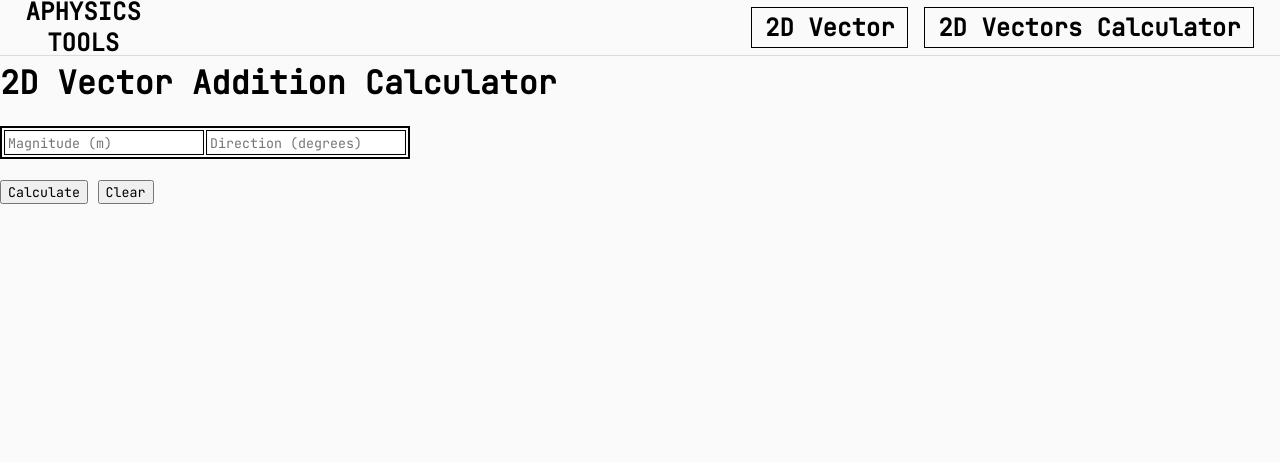
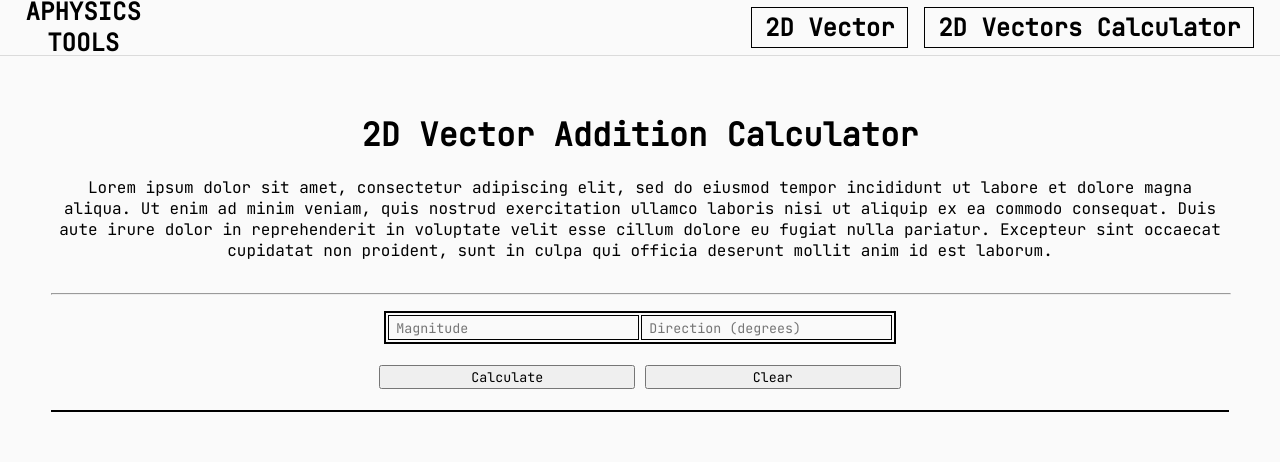
Before and after one commit to quintindunn/APhysicsWeb, a Flask app: page /2dvectors/2dcalculator in a window 1280 px wide. Shown: the top 462 px of the page. Run offline with Flask 3, Linux system fonts and the light colour scheme.

Commit message:
Added basic css to 2dvector addition calc

```diff
--- a/static/vector2d/css/vector_addition_calculator/vector_addition_calculator.css
+++ b/static/vector2d/css/vector_addition_calculator/vector_addition_calculator.css
@@ -1,6 +1,9 @@
 table {
+    margin: 0 auto;
     border: 2px solid black;
     letter-spacing: 1px;
+    width: 40vw;
+
 }
 
 tr, td {
@@ -10,7 +13,37 @@ tr, td {
 
 .table-input {
     border: none;
+    width: 95%;
+    height: 95%;
+    background: transparent;
 }
 .table-input:focus {
     outline: none;
 }
+
+.controls {
+    margin: 0 auto;
+}
+
+.controls > button {
+    width: 20vw;
+}
+
+.page-content {
+    display: flex;
+    justify-content: center;
+    flex-direction: column;
+    padding: 4vw;
+}
+
+.heading {
+    text-align: center;
+}
+
+#output-div {
+    border: 1px solid black;
+    text-align: center;
+}
+
+#output-div > div {
+}
--- a/static/vector2d/js/vector_addition_calculator/vector_addition_calculator.js
+++ b/static/vector2d/js/vector_addition_calculator/vector_addition_calculator.js
@@ -15,7 +15,7 @@ function addRow(event) {
         box1.setAttribute("class", "table-box");
         let inp1 = document.createElement("input");
         inp1.setAttribute("class", "table-input");
-        inp1.setAttribute("placeholder", "Magnitude (m)");
+        inp1.setAttribute("placeholder", "Magnitude");
         box1.append(inp1);
 
         // but I don't know one
@@ -113,9 +113,8 @@ function calculate(event) {
         else {
             outputDiv.setAttribute("style", "color: black"); outputDiv.innerText = "";
             let answer = addVectors(vectorArray);
-            let magDiv = document.createElement("div"); magDiv.innerText = answer[0] + "m";
-            let dirDiv = document.createElement("div"); dirDiv.innerText = answer[1] + "°";
-            outputDiv.innerText = "at";
+            let magDiv = document.createElement("div"); magDiv.innerText = "Magnitude: " + answer[0];
+            let dirDiv = document.createElement("div"); dirDiv.innerText = "Direction: " + answer[1] + "°";
             outputDiv.prepend(magDiv);
             outputDiv.append(dirDiv);
         }
--- a/templates/vector2d/vector_addition_calculator.html
+++ b/templates/vector2d/vector_addition_calculator.html
@@ -7,16 +7,24 @@
 {% endblock head %}
 
 {% block content %}
+    <div class="page-content">
+        <div class="heading">
             <h1>2D Vector Addition Calculator</h1>
+            <p>Lorem ipsum dolor sit amet, consectetur adipiscing elit, sed do eiusmod tempor incididunt ut labore et dolore magna aliqua. Ut enim ad minim veniam, quis nostrud exercitation ullamco laboris nisi ut aliquip ex ea commodo consequat. Duis aute irure dolor in reprehenderit in voluptate velit esse cillum dolore eu fugiat nulla pariatur. Excepteur sint occaecat cupidatat non proident, sunt in culpa qui officia deserunt mollit anim id est laborum.</p>
+        </div>
+        <hr style="width: 100%; margin: 2vh 0;">
         <table id="vector-table"><tbody>
             <tr class="table-row">
-            <td class="table-box"><input class="table-input" placeholder="Magnitude (m)"></td>
+                <td class="table-box"><input class="table-input" placeholder="Magnitude"></td>
                 <td class="table-box"><input class="table-input" placeholder="Direction (degrees)"></td>
             </tr>
         </tbody></table>
         <br>
+        <div class="controls">
             <button id="calculate-button">Calculate</button>
             <button id="clear-button">Clear</button>
+        </div>
         <br>
-    <div id="output-div"></div>
+        <div id="output-div" style="color: black"></div>
+    </div>
 {% endblock content %}
```
Lines whose indentation alone changed are shown as unchanged.
